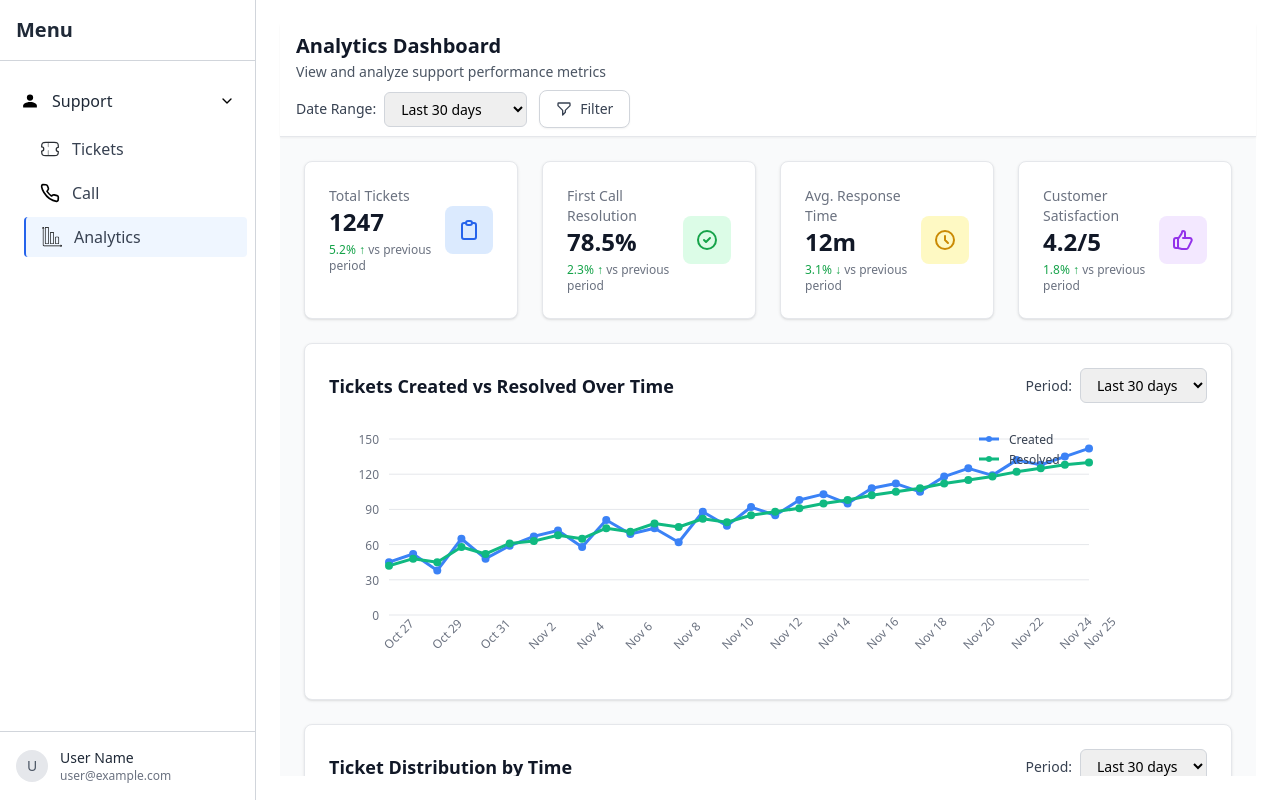
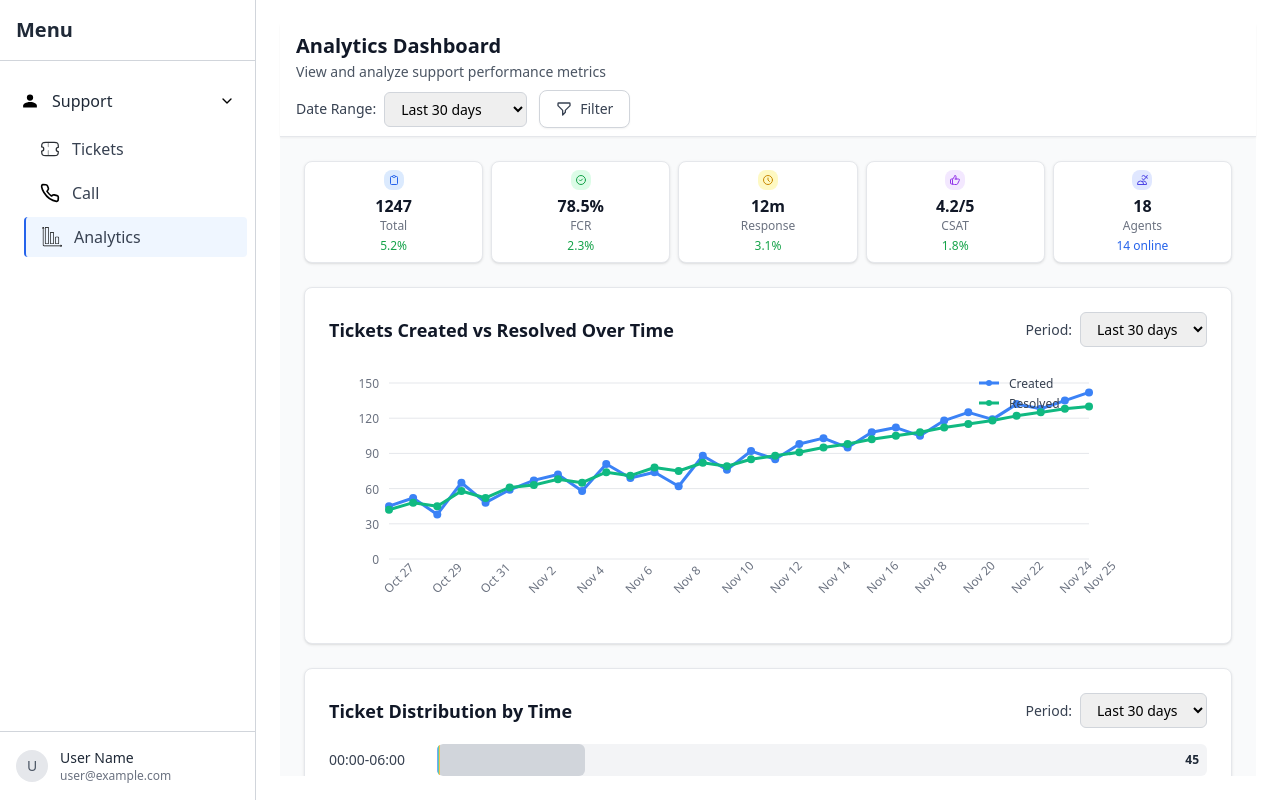
Before and after one commit to shanmathi-c/model, a Nuxt app: page /analytics in a window 1280 px wide. Built offline with nearby package versions, Linux system fonts and the light colour scheme.

Commit message:
fix : reduce cards size

```diff
--- a/pages/analytics.vue
+++ b/pages/analytics.vue
@@ -172,84 +172,94 @@
     <!-- Main Content Area -->
     <div class="flex-1 overflow-auto p-6">
       <!-- Summary Cards -->
-      <div class="grid grid-cols-1 md:grid-cols-2 lg:grid-cols-4 gap-6 mb-6">
+      <div class="grid grid-cols-5 gap-2 mb-6">
         <!-- Total Tickets -->
-        <div class="bg-white rounded-lg shadow p-6 border border-gray-200">
-          <div class="flex items-center justify-between">
-            <div>
-              <p class="text-sm font-medium text-gray-500">Total Tickets</p>
-              <p class="text-2xl font-semibold text-gray-900">{{ metrics.totalTickets }}</p>
-              <p class="text-xs text-gray-500 mt-1">
-                <span :class="metrics.ticketsChange >= 0 ? 'text-green-600' : 'text-red-600'">
-                  {{ Math.abs(metrics.ticketsChange) }}% {{ metrics.ticketsChange >= 0 ? '↑' : '↓' }}
-                </span> vs previous period
-              </p>
-            </div>
-            <div class="p-3 bg-blue-100 rounded-lg">
-              <svg class="w-6 h-6 text-blue-600" fill="none" stroke="currentColor" viewBox="0 0 24 24">
+        <div class="bg-white rounded-lg shadow p-2 border border-gray-200">
+          <div class="flex flex-col items-center text-center">
+            <div class="p-1 bg-blue-100 rounded-lg mb-1">
+              <svg class="w-3 h-3 text-blue-600" fill="none" stroke="currentColor" viewBox="0 0 24 24">
                 <path stroke-linecap="round" stroke-linejoin="round" stroke-width="2" d="M9 5H7a2 2 0 00-2 2v12a2 2 0 002 2h10a2 2 0 002-2V7a2 2 0 00-2-2h-2M9 5a2 2 0 002 2h2a2 2 0 002-2M9 5a2 2 0 012-2h2a2 2 0 012 2" />
               </svg>
             </div>
+            <p class="text-base font-semibold text-gray-900">{{ metrics.totalTickets }}</p>
+            <p class="text-xs text-gray-500">Total</p>
+            <p class="text-xs mt-1">
+              <span :class="metrics.ticketsChange >= 0 ? 'text-green-600' : 'text-red-600'">
+                {{ Math.abs(metrics.ticketsChange) }}%
+              </span>
+            </p>
           </div>
         </div>
 
         <!-- First Call Resolution -->
-        <div class="bg-white rounded-lg shadow p-6 border border-gray-200">
-          <div class="flex items-center justify-between">
-            <div>
-              <p class="text-sm font-medium text-gray-500">First Call Resolution</p>
-              <p class="text-2xl font-semibold text-gray-900">{{ metrics.fcrRate }}%</p>
-              <p class="text-xs text-gray-500 mt-1">
-                <span :class="metrics.fcrChange >= 0 ? 'text-green-600' : 'text-red-600'">
-                  {{ Math.abs(metrics.fcrChange) }}% {{ metrics.fcrChange >= 0 ? '↑' : '↓' }}
-                </span> vs previous period
-              </p>
-            </div>
-            <div class="p-3 bg-green-100 rounded-lg">
-              <svg class="w-6 h-6 text-green-600" fill="none" stroke="currentColor" viewBox="0 0 24 24">
+        <div class="bg-white rounded-lg shadow p-2 border border-gray-200">
+          <div class="flex flex-col items-center text-center">
+            <div class="p-1 bg-green-100 rounded-lg mb-1">
+              <svg class="w-3 h-3 text-green-600" fill="none" stroke="currentColor" viewBox="0 0 24 24">
                 <path stroke-linecap="round" stroke-linejoin="round" stroke-width="2" d="M9 12l2 2 4-4m6 2a9 9 0 11-18 0 9 9 0 0118 0z" />
               </svg>
             </div>
+            <p class="text-base font-semibold text-gray-900">{{ metrics.fcrRate }}%</p>
+            <p class="text-xs text-gray-500">FCR</p>
+            <p class="text-xs mt-1">
+              <span :class="metrics.fcrChange >= 0 ? 'text-green-600' : 'text-red-600'">
+                {{ Math.abs(metrics.fcrChange) }}%
+              </span>
+            </p>
           </div>
         </div>
 
-        <!-- Average Response Time -->
-        <div class="bg-white rounded-lg shadow p-6 border border-gray-200">
-          <div class="flex items-center justify-between">
-            <div>
-              <p class="text-sm font-medium text-gray-500">Avg. Response Time</p>
-              <p class="text-2xl font-semibold text-gray-900">{{ metrics.avgResponseTime }}m</p>
-              <p class="text-xs text-gray-500 mt-1">
-                <span :class="metrics.responseTimeChange <= 0 ? 'text-green-600' : 'text-red-600'">
-                  {{ Math.abs(metrics.responseTimeChange) }}% {{ metrics.responseTimeChange <= 0 ? '↓' : '↑' }}
-                </span> vs previous period
-              </p>
-            </div>
-            <div class="p-3 bg-yellow-100 rounded-lg">
-              <svg class="w-6 h-6 text-yellow-600" fill="none" stroke="currentColor" viewBox="0 0 24 24">
+        <!-- Avg Response Time -->
+        <div class="bg-white rounded-lg shadow p-2 border border-gray-200">
+          <div class="flex flex-col items-center text-center">
+            <div class="p-1 bg-yellow-100 rounded-lg mb-1">
+              <svg class="w-3 h-3 text-yellow-600" fill="none" stroke="currentColor" viewBox="0 0 24 24">
                 <path stroke-linecap="round" stroke-linejoin="round" stroke-width="2" d="M12 8v4l3 3m6-3a9 9 0 11-18 0 9 9 0 0118 0z" />
               </svg>
             </div>
+            <p class="text-base font-semibold text-gray-900">{{ metrics.avgResponseTime }}m</p>
+            <p class="text-xs text-gray-500">Response</p>
+            <p class="text-xs mt-1">
+              <span :class="metrics.responseTimeChange <= 0 ? 'text-green-600' : 'text-red-600'">
+                {{ Math.abs(metrics.responseTimeChange) }}%
+              </span>
+            </p>
           </div>
         </div>
 
         <!-- Customer Satisfaction -->
-        <div class="bg-white rounded-lg shadow p-6 border border-gray-200">
-          <div class="flex items-center justify-between">
-            <div>
-              <p class="text-sm font-medium text-gray-500">Customer Satisfaction</p>
-              <p class="text-2xl font-semibold text-gray-900">{{ metrics.csatScore }}/5</p>
-              <p class="text-xs text-gray-500 mt-1">
-                <span :class="metrics.csatChange >= 0 ? 'text-green-600' : 'text-red-600'">
-                  {{ Math.abs(metrics.csatChange) }}% {{ metrics.csatChange >= 0 ? '↑' : '↓' }}
-                </span> vs previous period
-              </p>
-            </div>
-            <div class="p-3 bg-purple-100 rounded-lg">
-              <svg class="w-6 h-6 text-purple-600" fill="none" stroke="currentColor" viewBox="0 0 24 24">
+        <div class="bg-white rounded-lg shadow p-2 border border-gray-200">
+          <div class="flex flex-col items-center text-center">
+            <div class="p-1 bg-purple-100 rounded-lg mb-1">
+              <svg class="w-3 h-3 text-purple-600" fill="none" stroke="currentColor" viewBox="0 0 24 24">
                 <path stroke-linecap="round" stroke-linejoin="round" stroke-width="2" d="M14 10h4.764a2 2 0 011.789 2.894l-3.5 7A2 2 0 0115.263 21h-4.017c-.163 0-.326-.02-.485-.06L7 20m7-10V5a2 2 0 00-2-2h-.095c-.5 0-.905.405-.905.905a3.61 3.61 0 01-.608 2.006L7 11v9m7-10h-2M7 20H5a2 2 0 01-2-2v-6a2 2 0 012-2h2.5" />
               </svg>
             </div>
+            <p class="text-base font-semibold text-gray-900">{{ metrics.csatScore }}/5</p>
+            <p class="text-xs text-gray-500">CSAT</p>
+            <p class="text-xs mt-1">
+              <span :class="metrics.csatChange >= 0 ? 'text-green-600' : 'text-red-600'">
+                {{ Math.abs(metrics.csatChange) }}%
+              </span>
+            </p>
+          </div>
+        </div>
+
+        <!-- Active Agents -->
+        <div class="bg-white rounded-lg shadow p-2 border border-gray-200">
+          <div class="flex flex-col items-center text-center">
+            <div class="p-1 bg-indigo-100 rounded-lg mb-1">
+              <svg class="w-3 h-3 text-indigo-600" fill="none" stroke="currentColor" viewBox="0 0 24 24">
+                <path stroke-linecap="round" stroke-linejoin="round" stroke-width="2" d="M12 4.354a4 4 0 110 5.292M15 21H3v-1a6 6 0 0112 0v1zm0 0h6v-1a6 6 0 00-9-5.197m13.5-9a2.5 2.5 0 11-5 0 2.5 2.5 0 015 0z" />
+              </svg>
+            </div>
+            <p class="text-base font-semibold text-gray-900">{{ metrics.activeAgents }}</p>
+            <p class="text-xs text-gray-500">Agents</p>
+            <p class="text-xs mt-1">
+              <span class="text-blue-600">
+                {{ metrics.onlineAgents }} online
+              </span>
+            </p>
           </div>
         </div>
       </div>
@@ -408,7 +418,9 @@ export default {
         avgResponseTime: 12, // Placeholder value
         responseTimeChange: -3.1, // Placeholder value
         csatScore: 4.2, // Placeholder value
-        csatChange: 1.8 // Placeholder value
+        csatChange: 1.8, // Placeholder value
+        activeAgents: 18, // New placeholder value
+        onlineAgents: 14 // New placeholder value
       },
       ticketTrendsPeriod: '30',
       // Chart data
```
